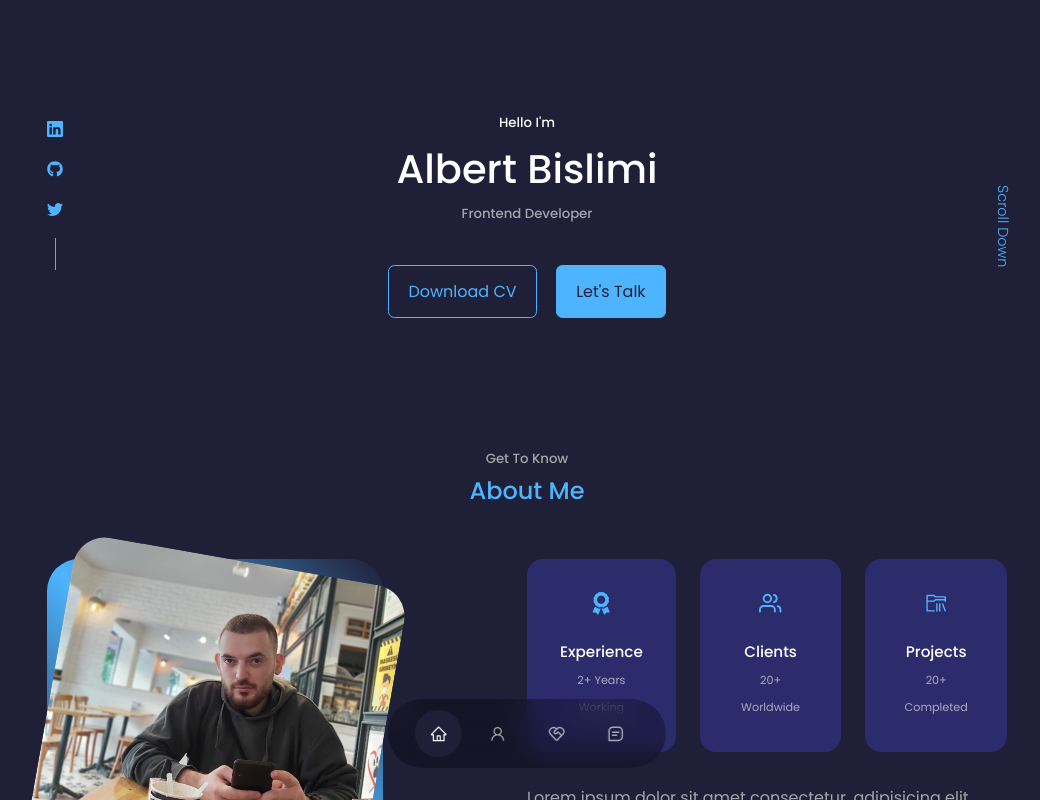
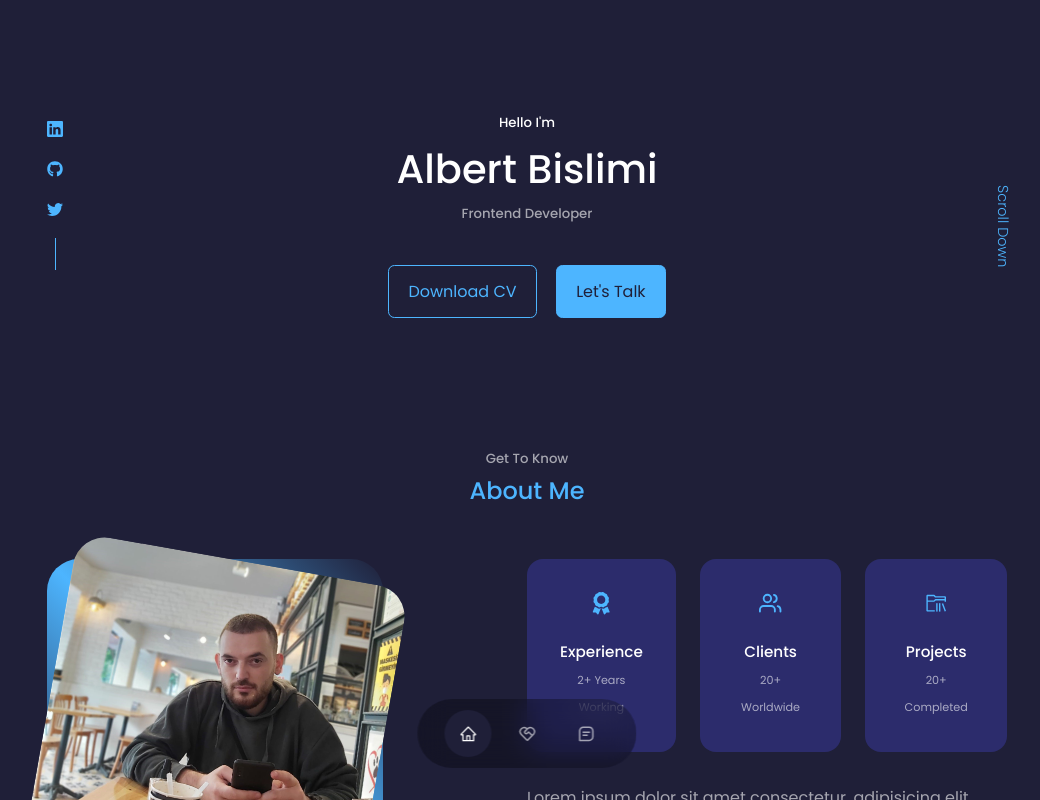
Before and after one commit to AlbertBislimi/Alberts-Portfolio, a React (Create React App) app: page / in a window 1280 px wide. Shown: the top 800 px of the page, without its empty margins (113-1153 px from the left). Built offline with nearby package versions, Linux system fonts and the light colour scheme.

Commit message:
Update Nav.jsx

```diff
--- a/src/components/nav/Nav.jsx
+++ b/src/components/nav/Nav.jsx
@@ -12,8 +12,8 @@ const Nav = () => {
   return (
     <nav>
       <a href="#" onClick={() => setActiveNav('#')} className={activeNav === '#' ? 'active' : ''}><AiOutlineHome/></a>
-      <a href="#about" onClick={() => setActiveNav('#about')} className={activeNav === '#about' ? 'active' : ''}><AiOutlineUser/></a>
-      {/* <a href="#experience" onClick={() => setActiveNav('#experience')} className={activeNav === '#experience' ? 'active' : ''}><BiBook/></a> */}
+      {/*<a href="#about" onClick={() => setActiveNav('#about')} className={activeNav === '#about' ? 'active' : ''}><AiOutlineUser/></a>*/}
+      {/*<a href="#experience" onClick={() => setActiveNav('#experience')} className={activeNav === '#experience' ? 'active' : ''}><BiBook/></a>*/}
       <a href="#services" onClick={() => setActiveNav('#services')} className={activeNav === '#services' ? 'active' : ''}><RiServiceLine/></a>
       <a href="#contact" onClick={() => setActiveNav('#contact')} className={activeNav === '#contact' ? 'active' : ''}><BiMessageSquareDetail/></a>
     </nav>
```
